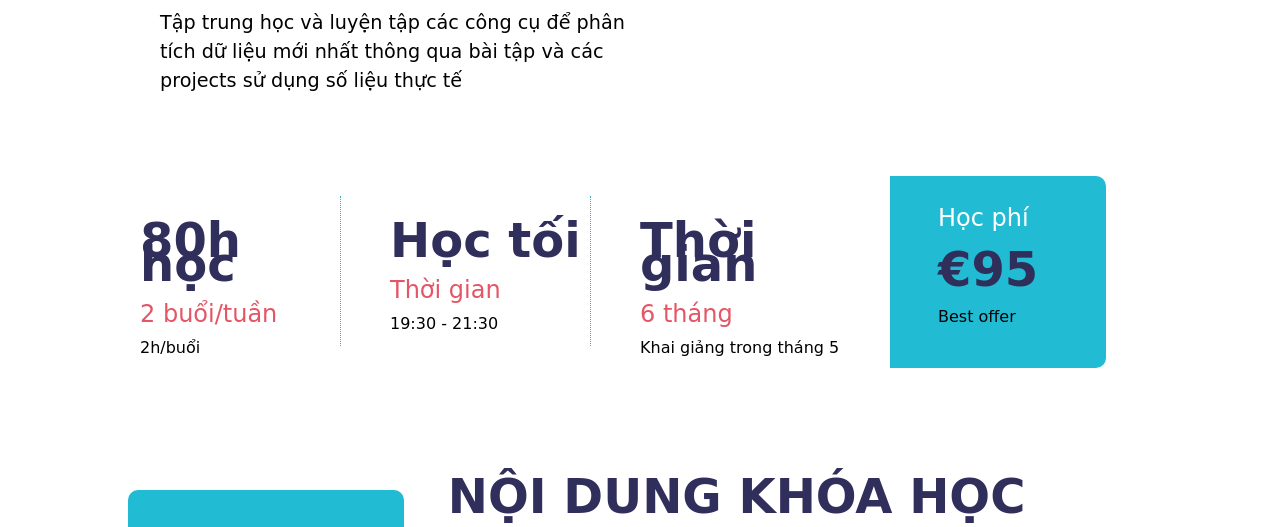
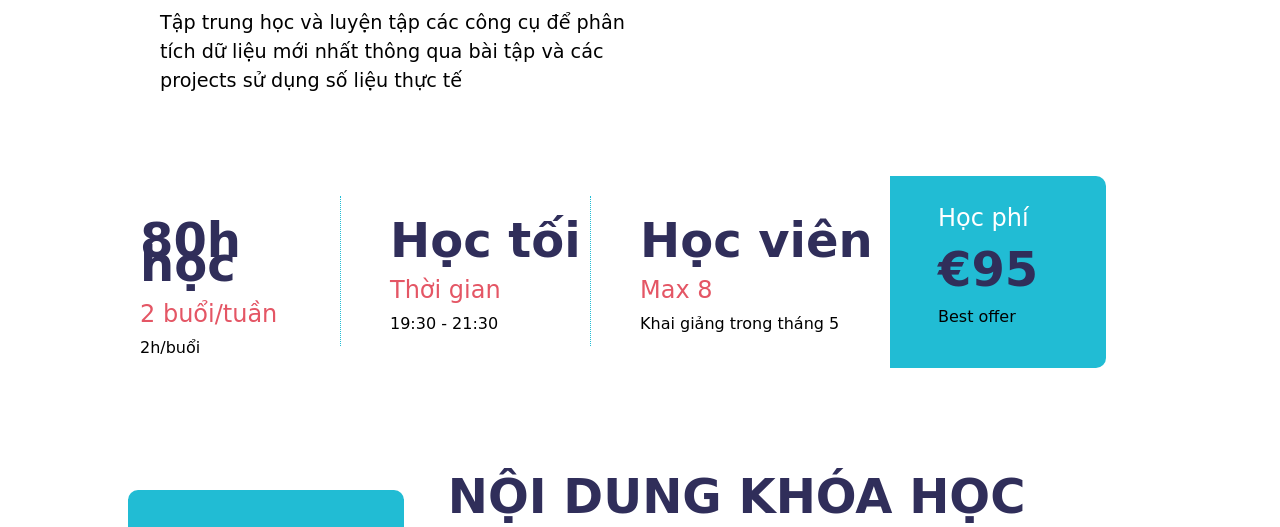
Before and after one commit to michelbui1986/25062022.github.io, a plain HTML site: page index.html in a window 1280 px wide. Shown: the part 518-1045 px from the top of the page. Drawn offline with Linux system fonts and the light colour scheme; a web font is replaced by a local one.

Commit message:
08052022 2

```diff
--- a/index.html
+++ b/index.html
@@ -49,8 +49,8 @@
           <span>19:30 - 21:30</span>
         </div>
         <div class="seat-block common-block">
-          <h1>Thời gian</h1>
-          <p> 6 tháng</p>
+          <h1>Học viên</h1>
+          <p>Max 8</p>
           <span>Khai giảng trong tháng 5</span>
         </div>
         <div class="ticket-block">
```
